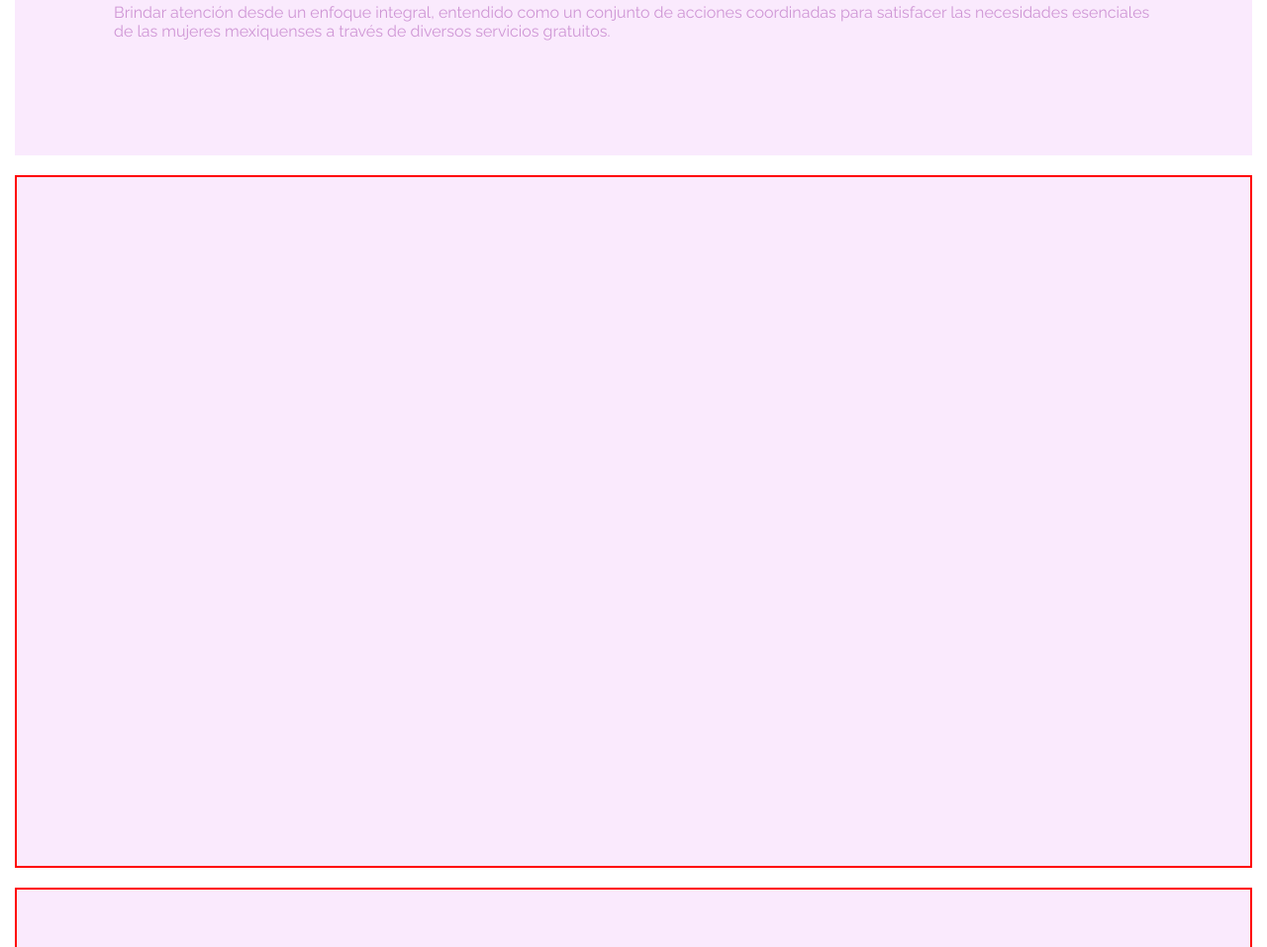
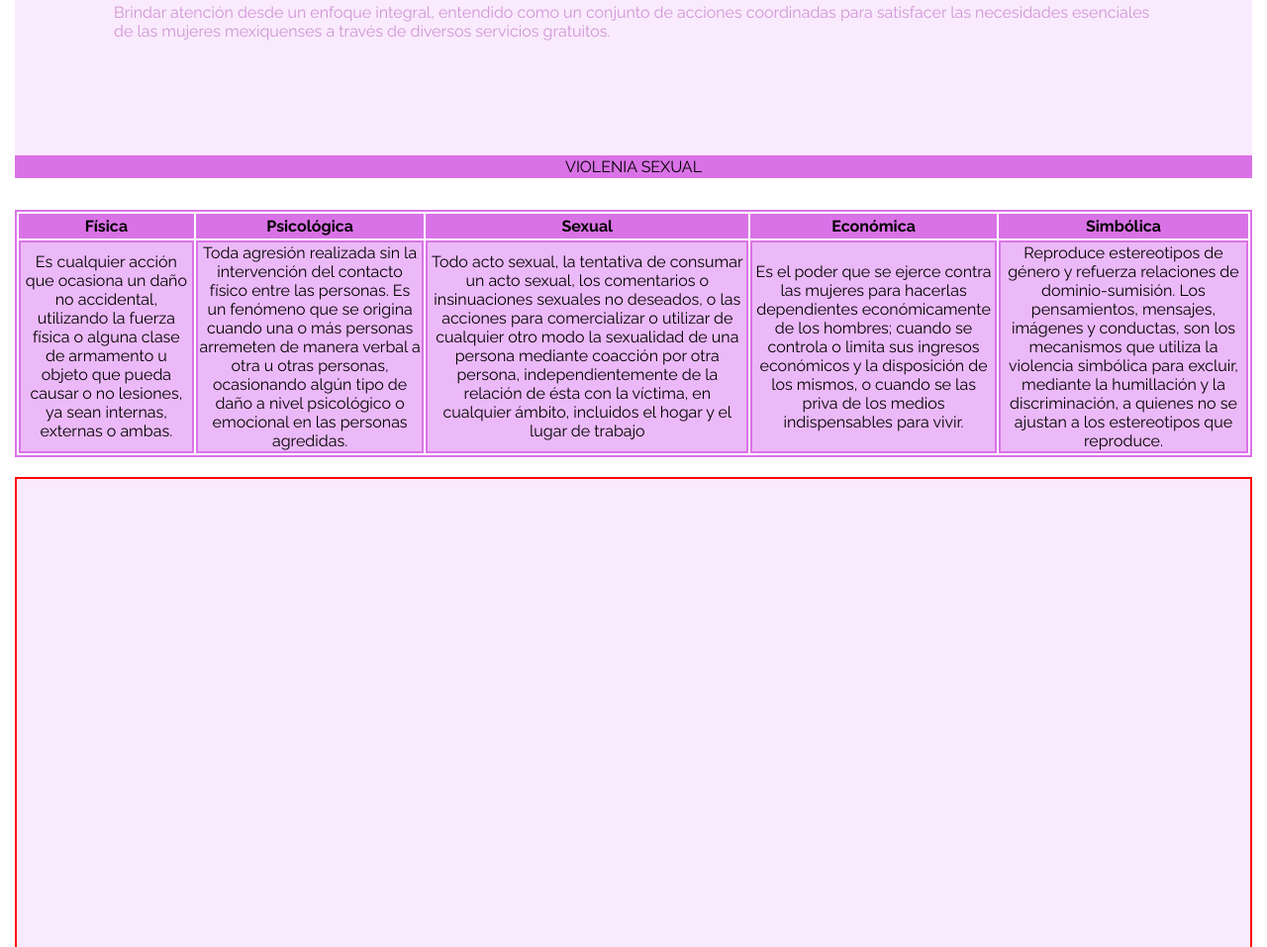
Before and after one commit to MaravillaTeam/centro-comunitario, a plain HTML site: page index.html in a window 1280 px wide. Shown: the part 1838-2795 px from the top of the page at 99% size. Drawn offline with Linux system fonts and the light colour scheme.

Commit message:
fix: index tabla violencia de genero

```diff
--- a/index.html
+++ b/index.html
@@ -47,6 +47,48 @@
 
                 </div>
             </section>
+
+            <table>
+                <caption> VIOLENIA SEXUAL </caption>
+
+            <tr>
+                <th> Física </th>
+                <th> Psicológica </th>
+                <th> Sexual </th>
+                <th> Económica </th>
+                <th> Simbólica </th>
+            </tr>
+
+            <tr>
+                <td> Es cualquier acción que ocasiona un daño no accidental, utilizando la fuerza física o
+                    alguna clase de armamento u objeto que pueda causar o no lesiones,
+                    ya sean internas, externas o ambas.</td>
+
+                <td> Toda agresión realizada sin la intervención del contacto físico entre las personas.
+                    Es un fenómeno que se origina cuando una o más personas arremeten de manera verbal a otra u otras personas,
+                     ocasionando algún tipo de daño a nivel psicológico o emocional en las personas agredidas.</td>
+
+                <td> Todo acto sexual, la tentativa de consumar un acto sexual,
+                    los comentarios o insinuaciones sexuales no deseados,
+                     o las acciones para comercializar o utilizar de cualquier otro modo la sexualidad de una
+                     persona mediante coacción por otra persona, independientemente de la relación de ésta con la víctima,
+                    en cualquier ámbito, incluidos el hogar y el lugar de trabajo </td>
+
+                <td> Es el poder que se ejerce contra las mujeres para hacerlas dependientes económicamente de los hombres;
+                    cuando se controla o limita sus ingresos económicos y la disposición de los mismos,
+                    o cuando se las priva de los medios indispensables para vivir.</td>
+
+                <td>Reproduce estereotipos de género y refuerza relaciones de dominio-sumisión.
+                    Los pensamientos, mensajes, imágenes y conductas, son los mecanismos que utiliza la violencia simbólica
+                    para excluir, mediante la humillación y la discriminación,
+                    a quienes no se ajustan a los estereotipos que reproduce. </td>
+
+
+           </tr>
+
+            </table>
+
+
         <section class="caja" id="ayuda">
         </section>
         <section class="caja" id="cursos">
--- a/styles/style.css
+++ b/styles/style.css
@@ -272,3 +272,22 @@ img{
     float: left;
     gap: 25px;
 }
+table {
+    border: 2px solid rgb(218, 114, 231);
+}
+td {
+    border: 2px solid rgb(218, 114, 231);
+    text-align: center;
+    vertical-align: middle;
+    background-color: rgb(236, 185, 248);
+}
+caption {
+    border: 2px solid rgb(218, 114, 231);
+    margin-bottom: 2rem;
+    background-color: rgb(218, 114, 231);
+}
+
+th {
+    background-color: rgb(218, 114, 231);
+    border: 2px solid rgb(218, 114, 231);
+}
```
